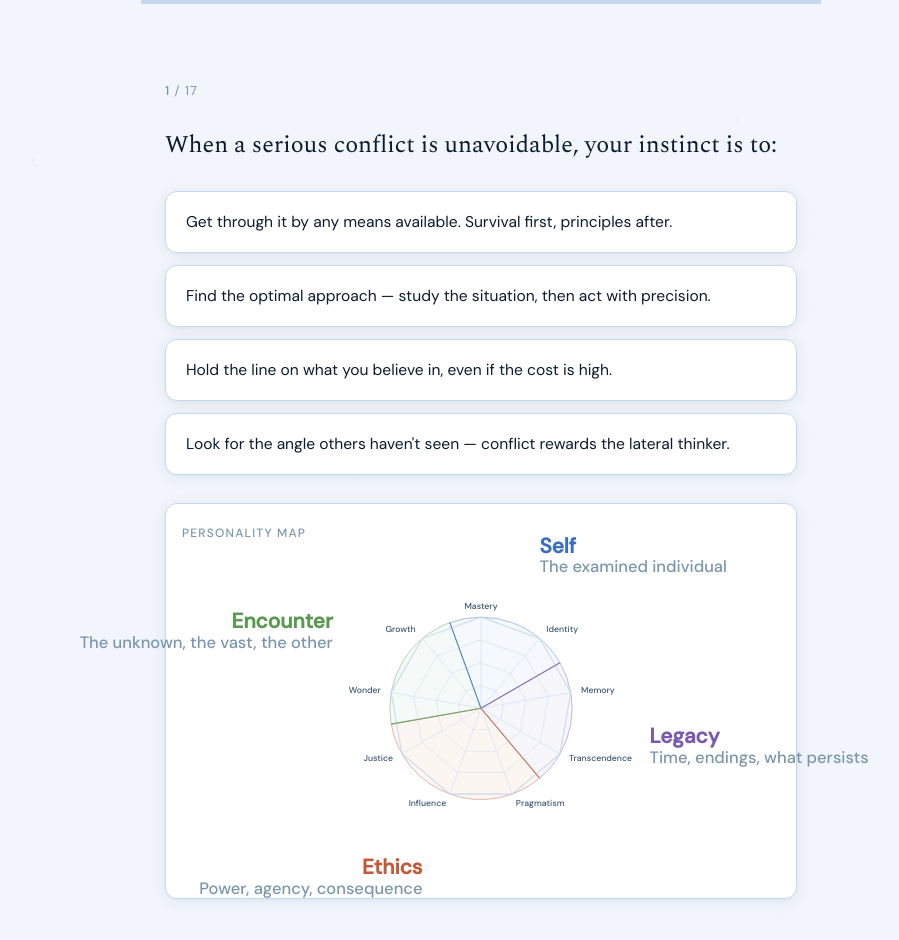
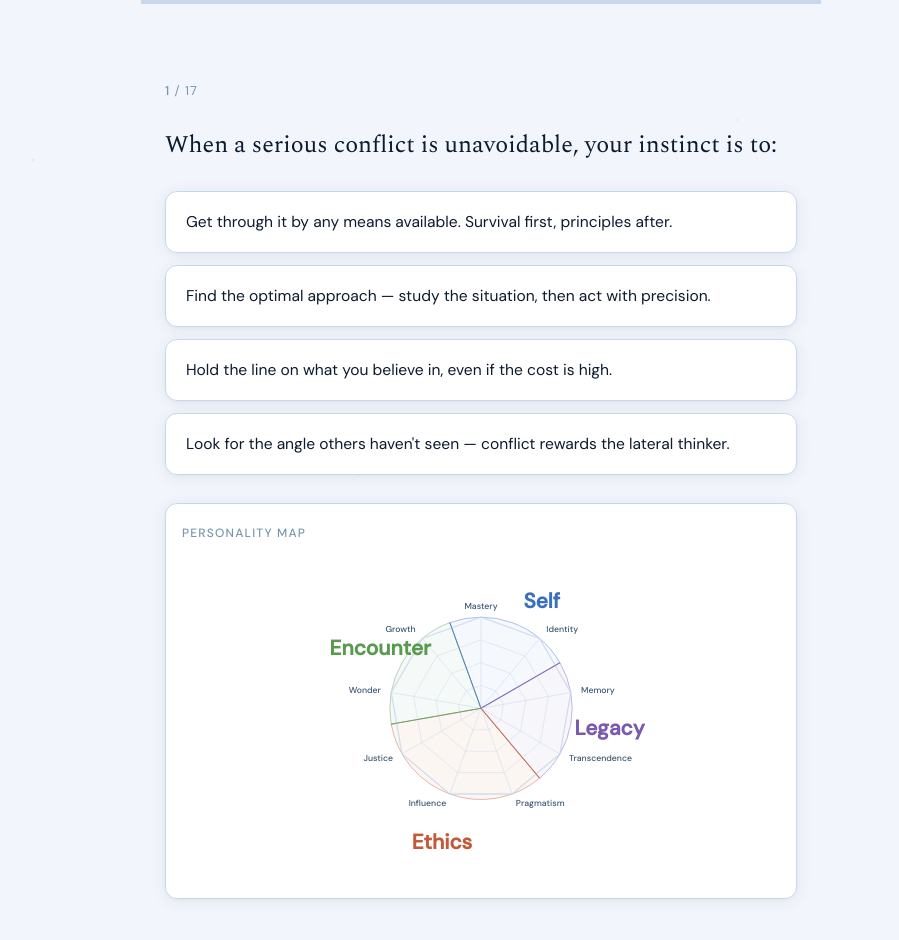
Before and after one commit to rangermankin/culture, a React (Vite) app: page / in a window 1280 px wide. Both pictures are taken after a click on the button "Begin". Shown: the top 940 px of the page, without its empty margins (159-1058 px from the left). Built offline with nearby package versions, Linux system fonts and the light colour scheme.

Commit message:
Add files via upload

```diff
--- a/src/components/RadarChart.jsx
+++ b/src/components/RadarChart.jsx
@@ -20,34 +20,34 @@ const SECTIONS = [
   {
     key: 'self',
     title: 'Self',
-    subtitle: 'The examined individual',
     books: ['pg', 'uw'],
     fill: '#EDF3FC',
     stroke: '#3A6FBF',
+    label: { x: 260, y: 58, anchor: 'middle' },
   },
   {
     key: 'legacy',
     title: 'Legacy',
-    subtitle: 'Time, endings, what persists',
     books: ['ltw', 'ths'],
     fill: '#F1EEF9',
     stroke: '#7A5AAF',
+    label: { x: 338, y: 205, anchor: 'middle' },
   },
   {
     key: 'ethics',
     title: 'Ethics',
-    subtitle: 'Power, agency, consequence',
     books: ['cp', 'inv', 'sd'],
     fill: '#FBEFE8',
     stroke: '#C25B3A',
+    label: { x: 145, y: 336, anchor: 'middle' },
   },
   {
     key: 'encounter',
     title: 'Encounter',
-    subtitle: 'The unknown, the vast, the other',
     books: ['ex', 'mat'],
     fill: '#ECF7F2',
     stroke: '#5A9A50',
+    label: { x: 74, y: 112, anchor: 'middle' },
   },
 ];
 
@@ -75,7 +75,6 @@ const CX = 190;
 const CY = 180;
 const R = 105;
 const LABEL_R = R + 12;
-const SECTION_LABEL_R = R + 92;
 
 function angle(i) {
   return -Math.PI / 2 + (i * 2 * Math.PI) / N;
@@ -131,14 +130,6 @@ function sectionPath(startIndex, endIndex) {
   ].join(' ');
 }
 
-function sectionLabelPosition(startIndex, endIndex) {
-  const startAngle = angle(startIndex) - Math.PI / N;
-  const endAngle = angle(endIndex) + Math.PI / N;
-  const midAngle = (startAngle + endAngle) / 2;
-  const [x, y] = polarToXYAngle(SECTION_LABEL_R, midAngle);
-  return { x, y, midAngle };
-}
-
 export default function RadarChart({ scores }) {
   const filled = useMemo(() => polygonPoints(scores), [scores]);
   const hasAnyScore = AXIS_ORDER.some((k) => (scores[k] || 0) > 0);
@@ -152,7 +143,6 @@ export default function RadarChart({ scores }) {
         startIndex,
         endIndex,
         path: sectionPath(startIndex, endIndex),
-        labelPos: sectionLabelPosition(startIndex, endIndex),
       };
     });
   }, []);
@@ -273,40 +263,21 @@ export default function RadarChart({ scores }) {
           );
         })}
 
-        {sectionMeta.map((section) => {
-          const { x, y, midAngle } = section.labelPos;
-          const anchor = textAnchorForAngle(midAngle);
-
-          return (
+        {sectionMeta.map((section) => (
           <text
             key={`${section.key}-label`}
-              x={x}
-              y={y}
-              textAnchor={anchor}
+            x={section.label.x}
+            y={section.label.y}
+            textAnchor={section.label.anchor}
             fontFamily="var(--font-body)"
             dominantBaseline="middle"
-            >
-              <tspan
-                x={x}
-                dy="0"
             fontSize="24"
             fontWeight="700"
             fill={section.stroke}
           >
             {section.title}
-              </tspan>
-              <tspan
-                x={x}
-                dy="24"
-                fontSize="19"
-                fontWeight="500"
-                fill="var(--text-muted)"
-              >
-                {section.subtitle}
-              </tspan>
           </text>
-          );
-        })}
+        ))}
       </svg>
     </div>
   );
```
Lines whose indentation alone changed are shown as unchanged.
